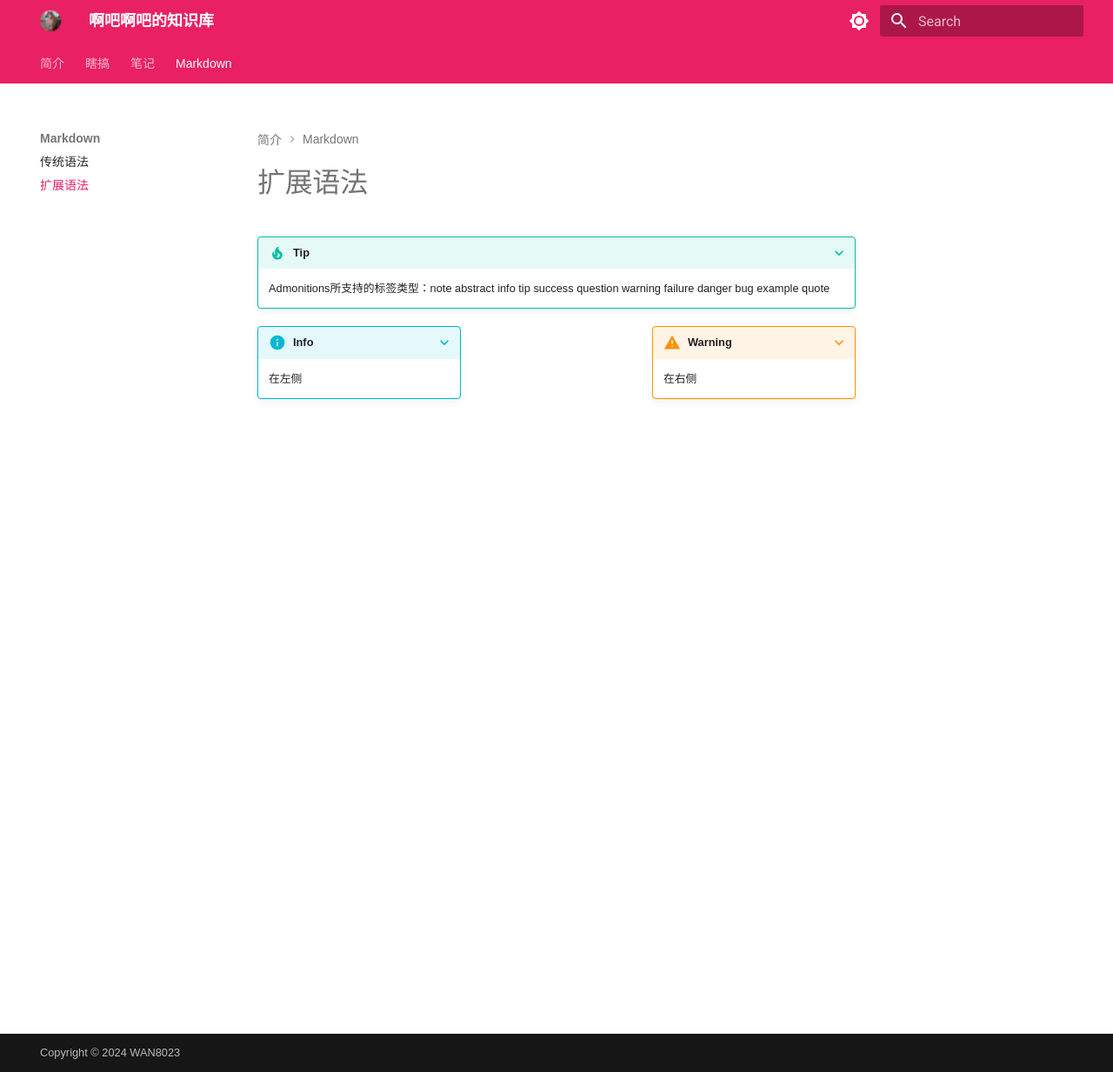
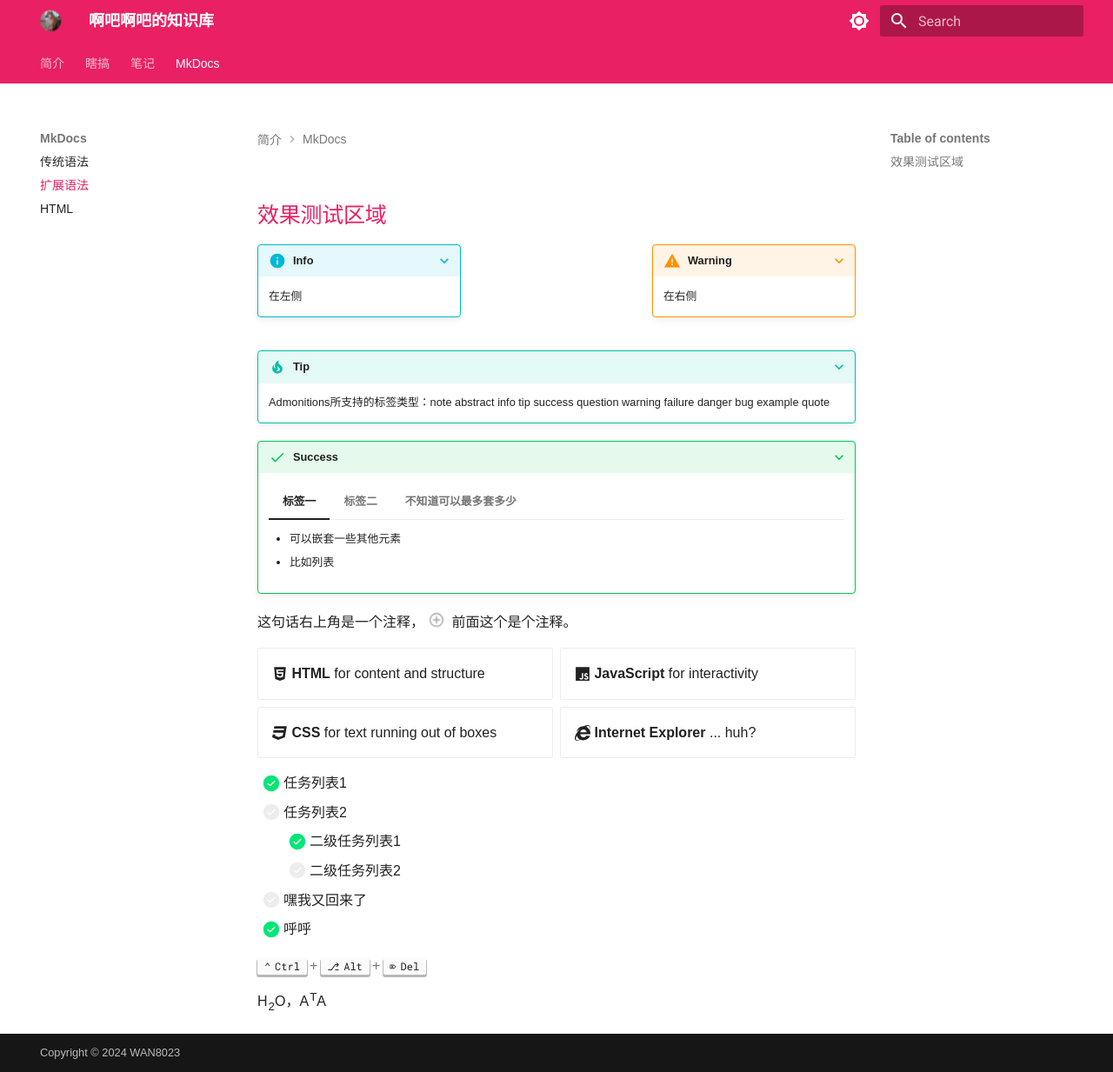
Before and after one commit to WAN8023/WAN8023.github.io, an MkDocs documentation site: the page built from docs/extension.md, in a window 1280 px wide and 1233 px high. Shown: the whole window at 87% size. Built offline with MkDocs 1.6.1 and Material for MkDocs 9.7.7, drawn with Linux system fonts in a browser that asks for light colours; plug-ins that fetch from the network failed and are left out; a style sheet for code colours, icons or effects is not loaded.

Commit message:
2024/06/22

````diff
--- a/docs/extension.md
+++ b/docs/extension.md
@@ -1,9 +1,52 @@
-???+ tip
-	Admonitions所支持的标签类型：note abstract info tip success question warning failure danger bug example quote
-
+## 效果测试区域
 
 ???+ info inline
 	在左侧
 
 ???+ warning inline end
 	在右侧
+
+#
+######
+
+???+ tip
+	Admonitions所支持的标签类型：note abstract info tip success question warning failure danger bug example quote
+
+???+ success
+	=== "标签一"
+		- 可以嵌套一些其他元素
+		- 比如列表
+
+	=== "标签二"
+		1. 有序列表也可以
+		2. 像这样的
+
+	=== "不知道可以最多套多少"
+		```python
+		print("Hello World")
+		```
+
+这句话右上角是一个注释，(1) 前面这个是个注释。
+{ .annotate }
+
+1. 说得对，我是一个注释！！！
+
+<div class="grid cards" markdown>
+
+- :fontawesome-brands-html5: __HTML__ for content and structure
+- :fontawesome-brands-js: __JavaScript__ for interactivity
+- :fontawesome-brands-css3: __CSS__ for text running out of boxes
+- :fontawesome-brands-internet-explorer: __Internet Explorer__ ... huh?
+
+</div>
+
+- [x] 任务列表1
+- [ ] 任务列表2
+	* [x] 二级任务列表1
+	* [ ] 二级任务列表2
+- [ ] 嘿我又回来了
+- [x] 呼呼
+
+++ctrl+alt+del++
+
+H~2~O，A^T^A
--- /dev/null
+++ b/docs/javascripts/extra.js
@@ -0,0 +1,22 @@
+document$.subscribe(function() {
+  console.log("Initialize third-party libraries here")
+})
+
+// Wrap every letter in a span
+var textWrapper = document.querySelector('.ml3');
+textWrapper.innerHTML = textWrapper.textContent.replace(/\S/g, "<span class='letter'>$&</span>");
+
+anime.timeline({loop: true})
+  .add({
+    targets: '.ml3 .letter',
+    opacity: [0,1],
+    easing: "easeInOutQuad",
+    duration: 2250,
+    delay: (el, i) => 150 * (i+1)
+  }).add({
+    targets: '.ml3',
+    opacity: 0,
+    duration: 1000,
+    easing: "easeOutExpo",
+    delay: 1000
+  });
--- a/mkdocs.yml
+++ b/mkdocs.yml
@@ -19,9 +19,10 @@ nav:
     - zsh: linux/zsh.md
     - Git: ztbz/git.md
     - FAQ: tips/windows.md
-  - Markdown:
+  - MkDocs:
     - 传统语法: mkdocs.md
     - 扩展语法: extension.md
+    - HTML: html.md
 
 theme:
   name: material
@@ -66,9 +67,16 @@ markdown_extensions:
   - admonition
   - attr_list
   - md_in_html
+  - def_list
   - pymdownx.details
+  - pymdownx.critic
+  - pymdownx.caret
+  - pymdownx.keys
+  - pymdownx.mark
   - pymdownx.tilde
   - pymdownx.magiclink
+  - pymdownx.tasklist:
+      custom_checkbox: true
   - pymdownx.highlight:
       anchor_linenums: true
   - pymdownx.tabbed:
@@ -93,17 +101,20 @@ plugins:
       timezone: Asia/Shanghai
       type: datetime
       locale: zh
-  - git-committers:
-      enabled: !ENV [CI, false]
-      repository: WAN8023/WAN8023.github.io
-      branch: main
+#  - git-authors
+#  - git-committers:
+#      enabled: !ENV [CI, false]
+#      repository: WAN8023/WAN8023.github.io
+#      branch: main
   - search:
       separator: '[\s\u200b\-]'
-  - privacy
+#  - privacy
 
 extra:
   generator: false
 
+extra_javascript:
+  - javascripts/extra.js
+
 extra_css:
   - stylesheets/extra.css
-  - https://cdn.jsdelivr.net/npm/lxgw-wenkai-webfont@1.1.0/style.css
````
Also changed, not shown: docs/html.md (added, +5 -0 lines), 1 other file.
